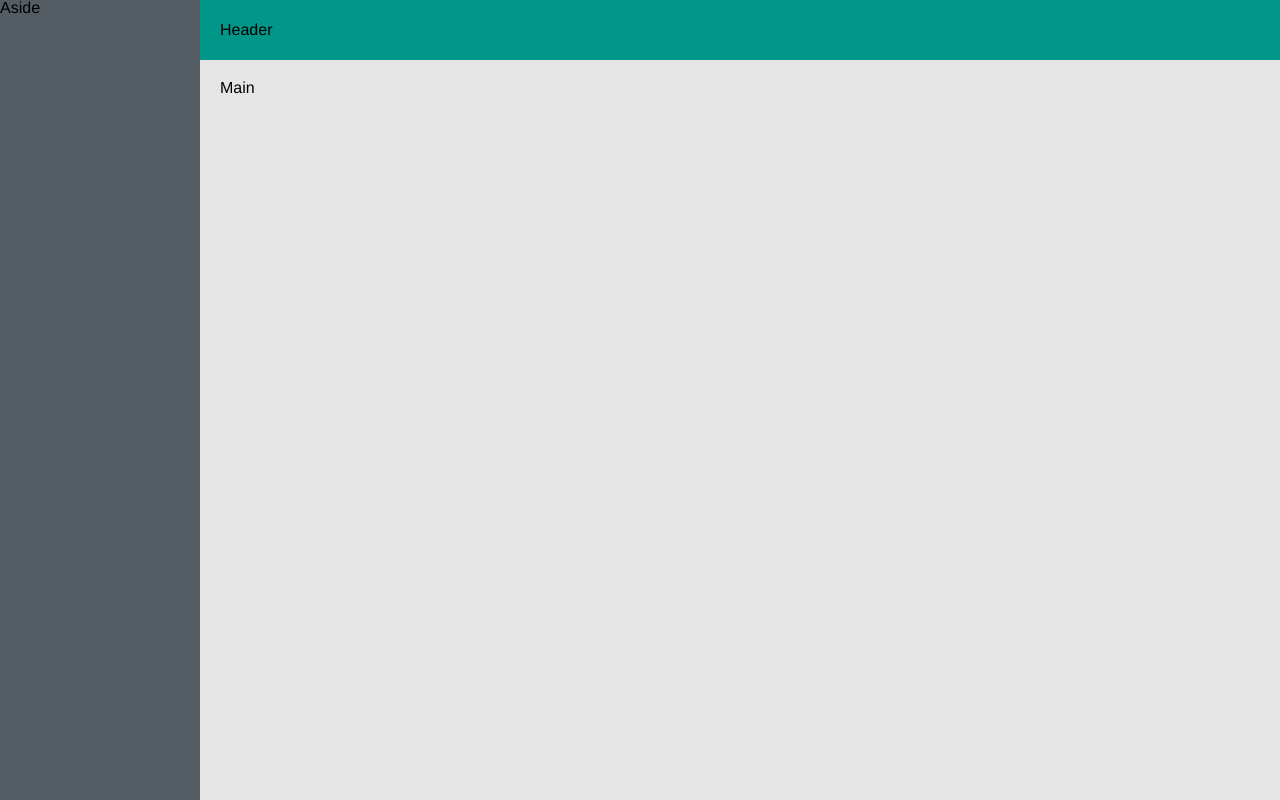
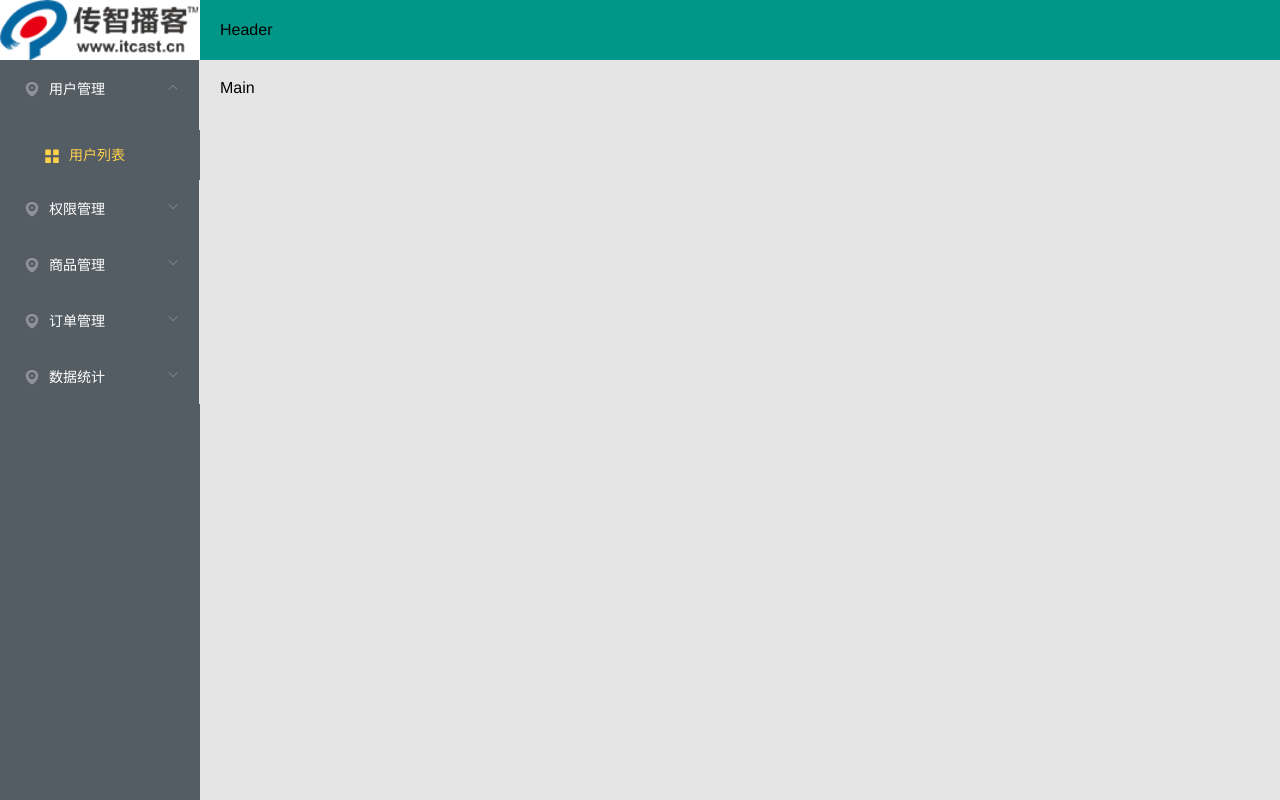
Before and after one commit to YoursOwen/Vue-background, a Vue app: page /#/home in a window 1280 px wide. Built offline with nearby package versions, Linux system fonts and the light colour scheme; sample sign-in values are in the browser's storage.

Commit message:
固定的侧边栏

```diff
--- a/src/pages/home/home.vue
+++ b/src/pages/home/home.vue
@@ -1,7 +1,81 @@
 <template>
+
+<!-- 现在侧边栏是写死了，需要动态获取 -->
+
   <div class="home-container">
     <el-container>
-      <el-aside width="200px">Aside</el-aside>
+      <el-aside width="200px">
+        <div class="logo"></div>
+         <el-menu
+      default-active="1-1"
+      class="el-menu-vertical-demo"
+      @open="handleOpen"
+      @close="handleClose"
+      background-color="#545c64"
+      text-color="#fff"
+      active-text-color="#ffd04b">
+      <el-submenu index="1">
+        <template slot="title">
+          <i class="el-icon-location"></i>
+          <span>用户管理</span>
+        </template>
+        <el-menu-item-group>
+          <el-menu-item index="1-1">
+            <i class="el-icon-menu"></i>用户列表
+          </el-menu-item>
+        </el-menu-item-group>
+      </el-submenu>
+
+      <el-submenu index="2">
+        <template slot="title">
+          <i class="el-icon-location"></i>
+          <span>权限管理</span>
+        </template>
+        <el-menu-item-group>
+          <el-menu-item index="2-1">
+            <i class="el-icon-menu"></i>用户列表
+          </el-menu-item>
+        </el-menu-item-group>
+      </el-submenu>
+
+      <el-submenu index="3">
+        <template slot="title">
+          <i class="el-icon-location"></i>
+          <span>商品管理</span>
+        </template>
+        <el-menu-item-group>
+          <el-menu-item index="3-1">
+            <i class="el-icon-menu"></i>用户列表
+          </el-menu-item>
+        </el-menu-item-group>
+      </el-submenu>
+
+      <el-submenu index="4">
+        <template slot="title">
+          <i class="el-icon-location"></i>
+          <span>订单管理</span>
+        </template>
+        <el-menu-item-group>
+          <el-menu-item index="4-1">
+            <i class="el-icon-menu"></i>用户列表
+          </el-menu-item>
+        </el-menu-item-group>
+      </el-submenu>
+
+      <el-submenu index="4">
+        <template slot="title">
+          <i class="el-icon-location"></i>
+          <span>数据统计</span>
+        </template>
+        <el-menu-item-group>
+          <el-menu-item index="4-1">
+            <i class="el-icon-menu"></i>用户列表
+          </el-menu-item>
+        </el-menu-item-group>
+      </el-submenu>
+
+    </el-menu>
+      </el-aside>
     <el-container>
       <el-header>Header</el-header>
         <el-main>Main</el-main>
@@ -24,6 +98,14 @@ export default {
           type: 'success'
         });
   },
+   methods: {
+      handleOpen(key, keyPath) {
+        console.log(key, keyPath);
+      },
+      handleClose(key, keyPath) {
+        console.log(key, keyPath);
+      }
+    }
 }
 </script>
 
```
